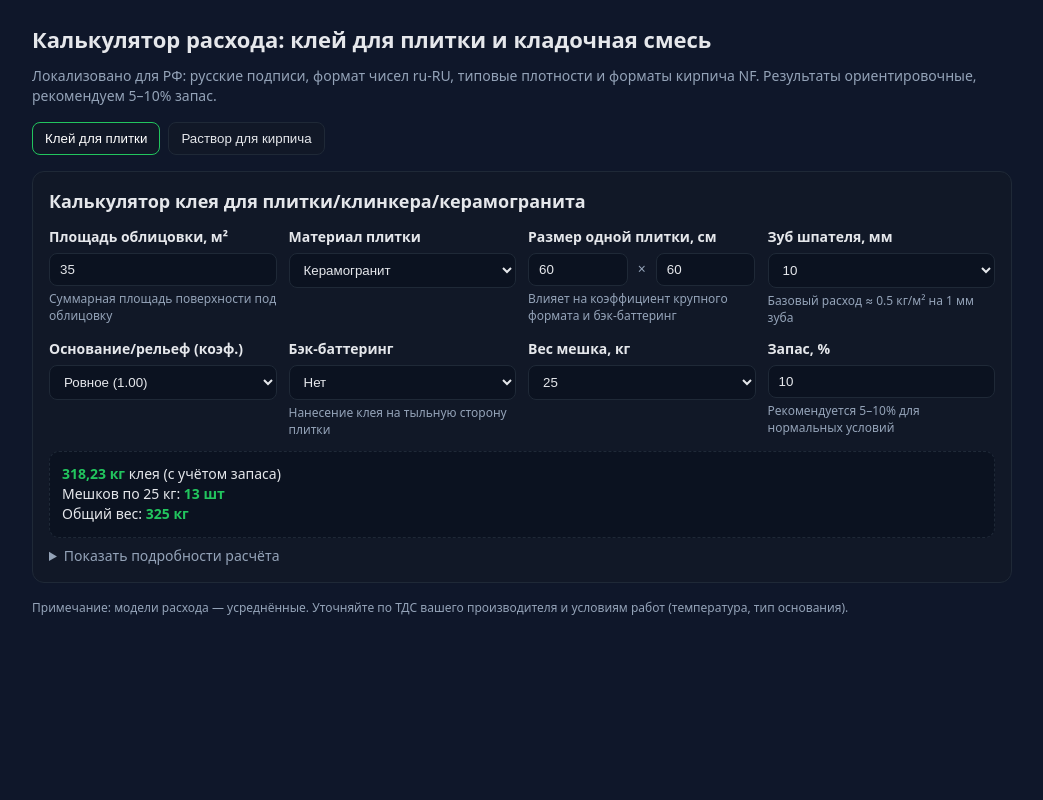
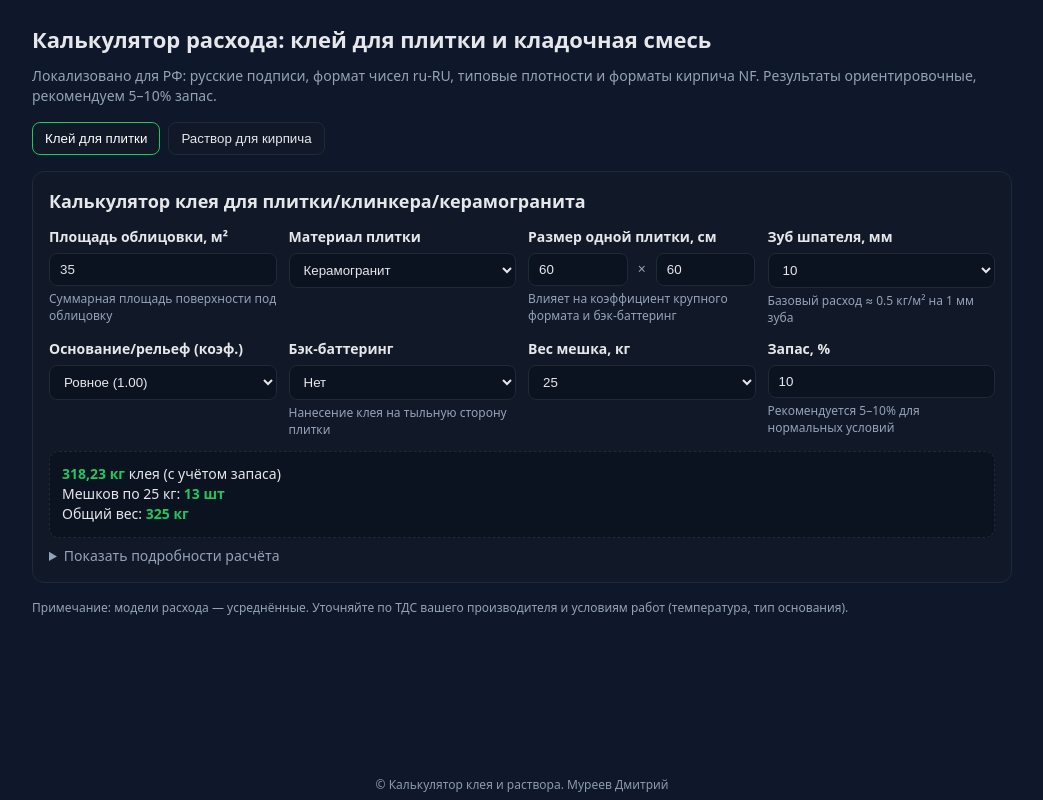
Before and after one commit to sheikerdc-del/Calcul-Klei, a plain HTML site: page index.html in a window 1280 px wide. Shown: the whole page, without its empty margins (118-1161 px from the left). Drawn offline with Linux system fonts and the light colour scheme.

Commit message:
Update index.html

```diff
--- a/index.html
+++ b/index.html
@@ -38,6 +38,32 @@
     .footer { color: var(--muted); font-size: 12px; margin-top: 16px; }
     .bad { color: var(--bad); }
     .row > span { color: var(--muted); }
+
+    /* Копирайт внизу страницы с медленным появлением */
+    .footer-copyright {
+      position: fixed;
+      bottom: 8px;
+      left: 50%;
+      transform: translate(-50%, 20px);
+      color: var(--muted);
+      font-size: 12px;
+      opacity: 0;
+      animation: copyrightFadeUp 5s ease-out 1s forwards;
+      pointer-events: none;
+      text-align: center;
+      white-space: nowrap;
+    }
+
+    @keyframes copyrightFadeUp {
+      from {
+        opacity: 0;
+        transform: translate(-50%, 20px);
+      }
+      to {
+        opacity: 1;
+        transform: translate(-50%, 0);
+      }
+    }
   </style>
 </head>
 <body>
@@ -214,6 +240,11 @@
     </div>
   </div>
 
+  <!-- Копирайт, медленно появляющийся снизу страницы -->
+  <div class="footer-copyright">
+    © Калькулятор клея и раствора. Муреев Дмитрий
+  </div>
+
   <script>
     // Формат чисел
     const fmt = new Intl.NumberFormat('ru-RU', { maximumFractionDigits: 2 });
@@ -278,7 +309,7 @@
       const reservePct = parseNum('reserve-adh', 0);
 
       if (areaM2 <= 0) {
-        document.getElementById('tile-result').innerHTML = '<span class="bad">Введите площадь облицовки &gt; 0</span>';
+        document.getElementById('tile-result').innerHTML = '<span class="bad">Введите площадь облицовки > 0</span>';
         document.getElementById('tile-details').innerHTML = '';
         return;
       }
@@ -342,7 +373,7 @@
         const rhoDry = parseNum('rho-dry', 1600);
 
         if (wallAreaM2 <= 0 || wallThicknessM <= 0) {
-          document.getElementById('brick-result').innerHTML = '<span class="bad">Введите площадь и толщину кладки &gt; 0</span>';
+          document.getElementById('brick-result').innerHTML = '<span class="bad">Введите площадь и толщину кладки > 0</span>';
           document.getElementById('brick-details').innerHTML = '';
           return;
         }
@@ -362,7 +393,7 @@
         const brickCount = parseNum('brick-count', 0);
         let basePer1000 = parseNum('base-per-1000', 0); // кг на 1000 шт при 10 мм
         if (brickCount <= 0) {
-          document.getElementById('brick-result').innerHTML = '<span class="bad">Введите количество кирпичей &gt; 0</span>';
+          document.getElementById('brick-result').innerHTML = '<span class="bad">Введите количество кирпичей > 0</span>';
           document.getElementById('brick-details').innerHTML = '';
           return;
         }
```
